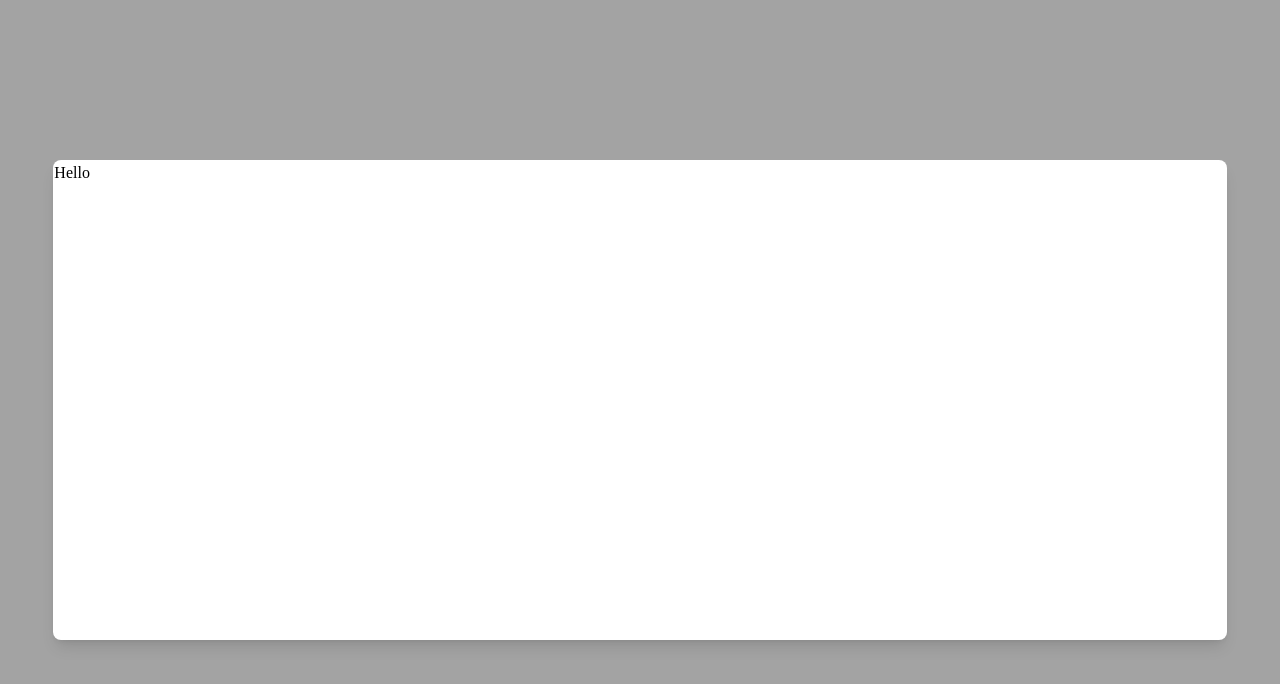
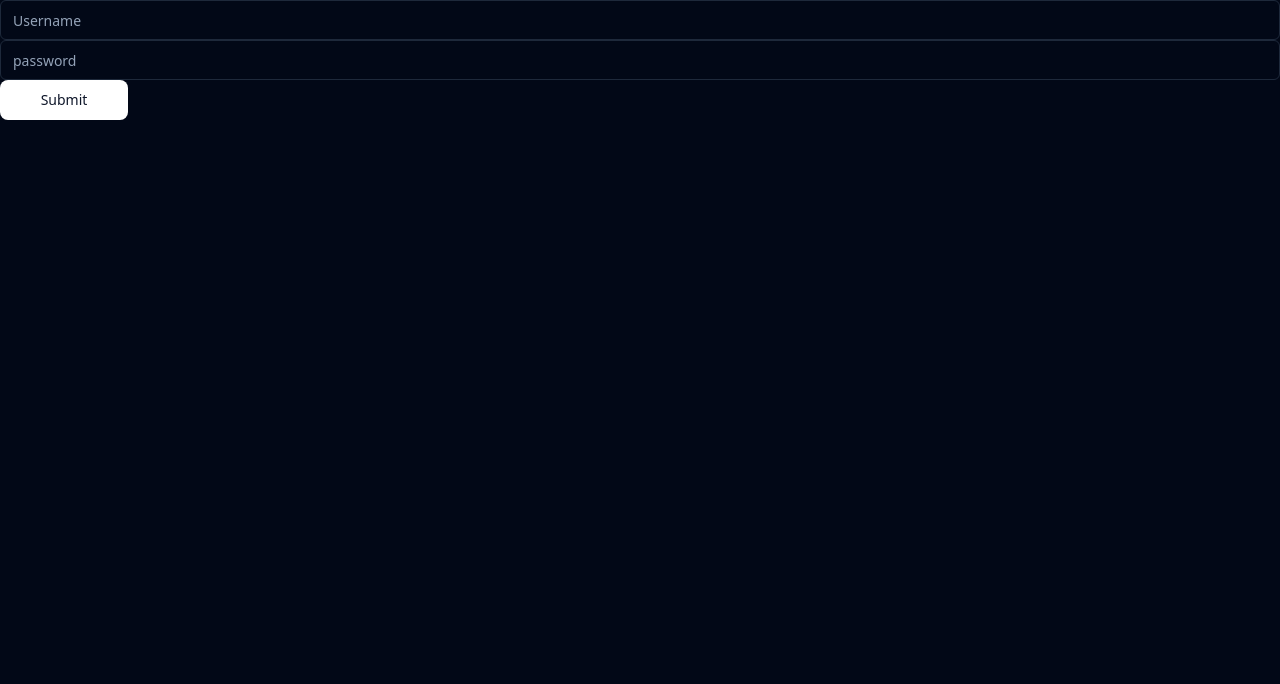
Before and after one commit to imananuar/imananuar.com, a Next.js app: page /login in a window 1280 px wide. Shown: the top 684 px of the page. Built offline with nearby package versions, Linux system fonts and the light colour scheme.

Commit message:
Login integration

```diff
--- /dev/null
+++ b/src/components/ui/form.tsx
@@ -0,0 +1,176 @@
+import * as React from "react"
+import * as LabelPrimitive from "@radix-ui/react-label"
+import { Slot } from "@radix-ui/react-slot"
+import {
+  Controller,
+  ControllerProps,
+  FieldPath,
+  FieldValues,
+  FormProvider,
+  useFormContext,
+} from "react-hook-form"
+
+import { cn } from "@/lib/utils"
+import { Label } from "@/components/ui/label"
+
+const Form = FormProvider
+
+type FormFieldContextValue<
+  TFieldValues extends FieldValues = FieldValues,
+  TName extends FieldPath<TFieldValues> = FieldPath<TFieldValues>
+> = {
+  name: TName
+}
+
+const FormFieldContext = React.createContext<FormFieldContextValue>(
+  {} as FormFieldContextValue
+)
+
+const FormField = <
+  TFieldValues extends FieldValues = FieldValues,
+  TName extends FieldPath<TFieldValues> = FieldPath<TFieldValues>
+>({
+  ...props
+}: ControllerProps<TFieldValues, TName>) => {
+  return (
+    <FormFieldContext.Provider value={{ name: props.name }}>
+      <Controller {...props} />
+    </FormFieldContext.Provider>
+  )
+}
+
+const useFormField = () => {
+  const fieldContext = React.useContext(FormFieldContext)
+  const itemContext = React.useContext(FormItemContext)
+  const { getFieldState, formState } = useFormContext()
+
+  const fieldState = getFieldState(fieldContext.name, formState)
+
+  if (!fieldContext) {
+    throw new Error("useFormField should be used within <FormField>")
+  }
+
+  const { id } = itemContext
+
+  return {
+    id,
+    name: fieldContext.name,
+    formItemId: `${id}-form-item`,
+    formDescriptionId: `${id}-form-item-description`,
+    formMessageId: `${id}-form-item-message`,
+    ...fieldState,
+  }
+}
+
+type FormItemContextValue = {
+  id: string
+}
+
+const FormItemContext = React.createContext<FormItemContextValue>(
+  {} as FormItemContextValue
+)
+
+const FormItem = React.forwardRef<
+  HTMLDivElement,
+  React.HTMLAttributes<HTMLDivElement>
+>(({ className, ...props }, ref) => {
+  const id = React.useId()
+
+  return (
+    <FormItemContext.Provider value={{ id }}>
+      <div ref={ref} className={cn("space-y-2", className)} {...props} />
+    </FormItemContext.Provider>
+  )
+})
+FormItem.displayName = "FormItem"
+
+const FormLabel = React.forwardRef<
+  React.ElementRef<typeof LabelPrimitive.Root>,
+  React.ComponentPropsWithoutRef<typeof LabelPrimitive.Root>
+>(({ className, ...props }, ref) => {
+  const { error, formItemId } = useFormField()
+
+  return (
+    <Label
+      ref={ref}
+      className={cn(error && "text-destructive", className)}
+      htmlFor={formItemId}
+      {...props}
+    />
+  )
+})
+FormLabel.displayName = "FormLabel"
+
+const FormControl = React.forwardRef<
+  React.ElementRef<typeof Slot>,
+  React.ComponentPropsWithoutRef<typeof Slot>
+>(({ ...props }, ref) => {
+  const { error, formItemId, formDescriptionId, formMessageId } = useFormField()
+
+  return (
+    <Slot
+      ref={ref}
+      id={formItemId}
+      aria-describedby={
+        !error
+          ? `${formDescriptionId}`
+          : `${formDescriptionId} ${formMessageId}`
+      }
+      aria-invalid={!!error}
+      {...props}
+    />
+  )
+})
+FormControl.displayName = "FormControl"
+
+const FormDescription = React.forwardRef<
+  HTMLParagraphElement,
+  React.HTMLAttributes<HTMLParagraphElement>
+>(({ className, ...props }, ref) => {
+  const { formDescriptionId } = useFormField()
+
+  return (
+    <p
+      ref={ref}
+      id={formDescriptionId}
+      className={cn("text-sm text-muted-foreground", className)}
+      {...props}
+    />
+  )
+})
+FormDescription.displayName = "FormDescription"
+
+const FormMessage = React.forwardRef<
+  HTMLParagraphElement,
+  React.HTMLAttributes<HTMLParagraphElement>
+>(({ className, children, ...props }, ref) => {
+  const { error, formMessageId } = useFormField()
+  const body = error ? String(error?.message) : children
+
+  if (!body) {
+    return null
+  }
+
+  return (
+    <p
+      ref={ref}
+      id={formMessageId}
+      className={cn("text-sm font-medium text-destructive", className)}
+      {...props}
+    >
+      {body}
+    </p>
+  )
+})
+FormMessage.displayName = "FormMessage"
+
+export {
+  useFormField,
+  Form,
+  FormItem,
+  FormLabel,
+  FormControl,
+  FormDescription,
+  FormMessage,
+  FormField,
+}
--- /dev/null
+++ b/src/components/ui/input.tsx
@@ -0,0 +1,25 @@
+import * as React from "react"
+
+import { cn } from "src/lib/utils"
+
+export interface InputProps
+  extends React.InputHTMLAttributes<HTMLInputElement> {}
+
+const Input = React.forwardRef<HTMLInputElement, InputProps>(
+  ({ className, type, ...props }, ref) => {
+    return (
+      <input
+        type={type}
+        className={cn(
+          "flex h-10 w-full rounded-md border border-input bg-background px-3 py-2 text-sm ring-offset-background file:border-0 file:bg-transparent file:text-sm file:font-medium placeholder:text-muted-foreground focus-visible:outline-none focus-visible:ring-2 focus-visible:ring-ring focus-visible:ring-offset-2 disabled:cursor-not-allowed disabled:opacity-50",
+          className
+        )}
+        ref={ref}
+        {...props}
+      />
+    )
+  }
+)
+Input.displayName = "Input"
+
+export { Input }
--- /dev/null
+++ b/src/components/ui/label.tsx
@@ -0,0 +1,26 @@
+"use client"
+
+import * as React from "react"
+import * as LabelPrimitive from "@radix-ui/react-label"
+import { cva, type VariantProps } from "class-variance-authority"
+
+import { cn } from "src/lib/utils"
+
+const labelVariants = cva(
+  "text-sm font-medium leading-none peer-disabled:cursor-not-allowed peer-disabled:opacity-70"
+)
+
+const Label = React.forwardRef<
+  React.ElementRef<typeof LabelPrimitive.Root>,
+  React.ComponentPropsWithoutRef<typeof LabelPrimitive.Root> &
+    VariantProps<typeof labelVariants>
+>(({ className, ...props }, ref) => (
+  <LabelPrimitive.Root
+    ref={ref}
+    className={cn(labelVariants(), className)}
+    {...props}
+  />
+))
+Label.displayName = LabelPrimitive.Root.displayName
+
+export { Label }
--- a/src/lib/socket.ts
+++ b/src/lib/socket.ts
@@ -1,6 +1,6 @@
 import { io } from 'socket.io-client';
 
-const URL = process.env.NODE_ENV === 'production' ? "https://ws.imananuar.com" : 'https://ws.imananuar.com';
+const URL: string = process.env.NEXT_PUBLIC_NODE_ENV === 'production' ? process.env.NEXT_PUBLIC_WS_SERVER : 'localhost:9876';
 
 export const socket = io(URL, {
     autoConnect: false
--- a/src/pages/chat.tsx
+++ b/src/pages/chat.tsx
@@ -3,8 +3,6 @@
 import useWebSocket from "react-use-websocket";
 import { socket } from "@/lib/socket";
 import { connect } from "http2";
-
-const WS_URL = "ws://localhost:9876";
 
 type dataType = {
   message: string;
--- a/src/pages/login.tsx
+++ b/src/pages/login.tsx
@@ -1,10 +1,96 @@
+import { Button } from "@/components/ui/button";
+import { Form, FormControl, FormDescription, FormField, FormItem, FormLabel, FormMessage } from "@/components/ui/form";
+import { Input } from "@/components/ui/input";
+import { FormEvent, useState } from "react";
+import { FieldValues, useForm } from "react-hook-form";
+import { DevTool } from "@hookform/devtools"
+import dynamic from 'next/dynamic';
+
 export default function Login() {
+
+    const [isLoading, setIsLoading] = useState<boolean>(false)
+    // const [error, setError] = useState<string | null>(null)
+    const form = useForm<FieldValues>();
+    const { register, control, handleSubmit, formState } = useForm<FieldValues>();
+    const { errors } = formState;
+
+    const DevT: React.ElementType = dynamic(
+        () => import('@hookform/devtools').then((module) => module.DevTool),
+        { ssr: false }
+    );
+
+    async function testSubmit(payload: FieldValues) {
+        try {
+            const response = await fetch("http://localhost:8000/api/auth/login", {
+                method: 'POST',
+                headers: {
+                    'Content-Type': 'application/json',
+                  },
+                body: JSON.stringify({
+                    username: "imananuar",
+                    password: "iman33"
+                })
+            })
+
+            if (!response.ok) {
+                throw new Error("Failed to submit the data. Please try again");
+            }
+
+            const data = await response.json()
+        } catch (error) {
+            // setError(error.message);
+            console.log(error)
+        }
+    }
+
     return (
         <>
-            <div className="bg-neutral-400 h-screen absolute inset-0 flex items-center justify-center">
-                <div className="absolute md:right-0 my-8 w-11/12 h-3/5 left-0 right-0 m-auto border rounded-lg border-transparent bg-white shadow-lg">
-                    <h1 className="relative text-black ">Hello</h1>
-                </div>
+            <div>
+                <Form {...form}>
+                    <form onSubmit={handleSubmit(testSubmit)} >
+                        <FormField
+                        control={form.control}
+                        name="username"
+                        render={({ field }) => (
+                            <FormItem>
+                                    <FormControl>
+                                        <Input
+                                        placeholder="Username"
+                                        {...field}
+                                        type="text"
+                                        id="username"
+                                        { ...register("username", {
+                                            required: "Username is required!"
+                                        })}
+                                        />
+                                    </FormControl>
+                                {/* <FormDescription>This is your public display name.</FormDescription> */}
+                                <FormMessage />
+                            </FormItem>
+                            )}
+                        />
+                        <FormField
+                        control={form.control}
+                        name="password"
+                        render={({ field }) => (
+                            <FormItem>
+                                    <FormControl>
+                                        <Input
+                                        type="password"
+                                        placeholder="password"
+                                        {...field}
+                                        {...register("password")}
+                                        />
+                                    </FormControl>
+                                {/* <FormDescription>This is your public display name.</FormDescription> */}
+                                <FormMessage />
+                            </FormItem>
+                            )}
+                        />
+                        <Button className="bg-white">Submit</Button>
+                    </form>
+                    <DevT control={control} />
+                </Form>
             </div>
         </>
     )
--- a/tsconfig.json
+++ b/tsconfig.json
@@ -1,6 +1,7 @@
 {
   "compilerOptions": {
     "target": "es5",
+    "downlevelIteration": true,
     "lib": ["dom", "dom.iterable", "esnext"],
     "allowJs": true,
     "skipLibCheck": true,
```
Also changed, not shown: package.json (+8 -1 lines), 1 other file (tests, documents, lock files or other folders).
